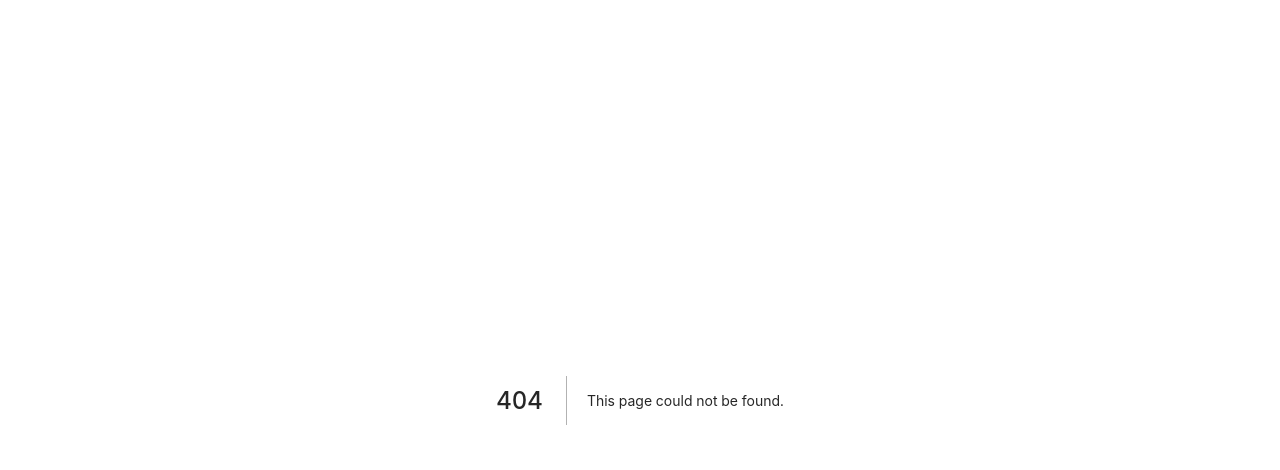
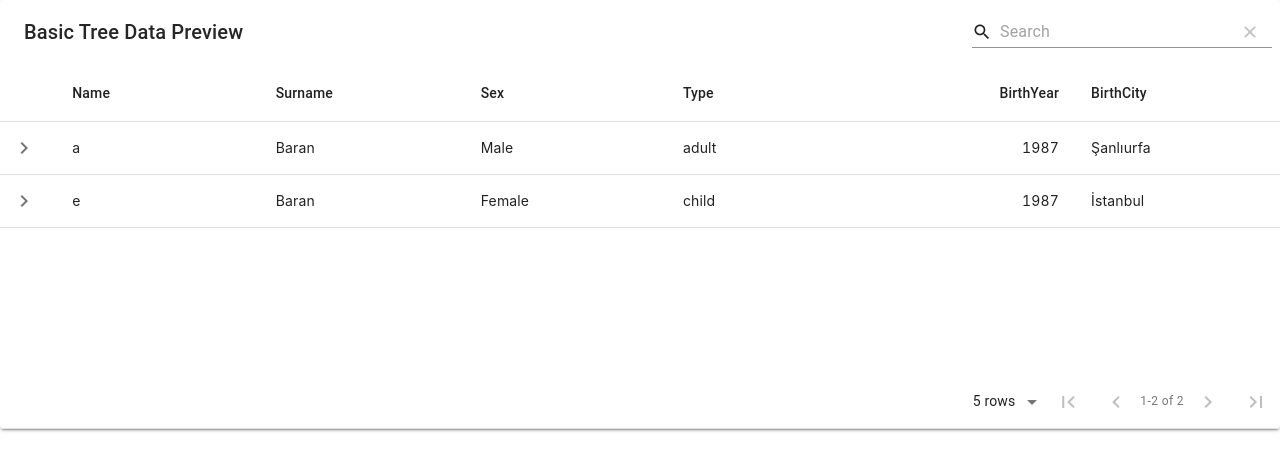
Before and after one commit to Automedon/ExampleOfCodeAdvanced, a Next.js app: page /materialTable in a window 1280 px wide. Before the commit this address had no page. Shown: the top 470 px of the page. Built offline with nearby package versions, Linux system fonts and the light colour scheme.

Commit message:
Example of Code : Antd Table

```diff
--- a/pages/__document.tsx
+++ b/pages/_document.tsx
@@ -1,4 +1,4 @@
-import Document from "next/document";
+import Document, { Html, Head, Main, NextScript } from "next/document";
 import { ServerStyleSheet } from "styled-components";
 import { DocumentContext } from "next/dist/next-server/lib/utils";
 
@@ -28,4 +28,21 @@ export default class MyDocument extends Document {
       sheet.seal();
     }
   }
+  render() {
+    return (
+      <Html>
+        <Head>
+          <title>Tables</title>
+          <link
+            rel="stylesheet"
+            href="https://fonts.googleapis.com/icon?family=Material+Icons"
+          />
+        </Head>
+        <body>
+          <Main />
+          <NextScript />
+        </body>
+      </Html>
+    );
+  }
 }
--- a/pages/index.tsx
+++ b/pages/index.tsx
@@ -13,6 +13,8 @@ export default function Home() {
       <Link href={"/tablepage"}>Table Page</Link>
       <Link href={"/select"}>Select Page</Link>
       <Link href={"/tablesub"}>Table sub</Link>
+      <Link href={"/materialTable"}>Material Table</Link>
+      <Link href={"/antdTable"}>Antd Table</Link>
     </div>
   );
 }
--- /dev/null
+++ b/pages/materialTable/index.tsx
@@ -0,0 +1,83 @@
+import React from "react";
+import MaterialTable from "material-table";
+
+export default () => {
+  return (
+    <MaterialTable
+      title="Basic Tree Data Preview"
+      data={[
+        {
+          id: 1,
+          name: "a",
+          surname: "Baran",
+          birthYear: 1987,
+          birthCity: 63,
+          sex: "Male",
+          type: "adult",
+        },
+        {
+          id: 2,
+          name: "b",
+          surname: "Baran",
+          birthYear: 1987,
+          birthCity: 34,
+          sex: "Female",
+          type: "adult",
+          parentId: 1,
+        },
+        {
+          id: 3,
+          name: "c",
+          surname: "Baran",
+          birthYear: 1987,
+          birthCity: 34,
+          sex: "Female",
+          type: "child",
+          parentId: 1,
+        },
+        {
+          id: 4,
+          name: "d",
+          surname: "Baran",
+          birthYear: 1987,
+          birthCity: 34,
+          sex: "Female",
+          type: "child",
+          parentId: 3,
+        },
+        {
+          id: 5,
+          name: "e",
+          surname: "Baran",
+          birthYear: 1987,
+          birthCity: 34,
+          sex: "Female",
+          type: "child",
+        },
+        {
+          id: 6,
+          name: "f",
+          surname: "Baran",
+          birthYear: 1987,
+          birthCity: 34,
+          sex: "Female",
+          type: "child",
+          parentId: 5,
+        },
+      ]}
+      columns={[
+        { title: "Name", field: "name" },
+        { title: "Surname", field: "surname" },
+        { title: "Sex", field: "sex" },
+        { title: "Type", field: "type", removable: false },
+        { title: "BirthYear", field: "birthYear", type: "numeric" },
+        {
+          title: "BirthCity",
+          field: "birthCity",
+          lookup: { 34: "İstanbul", 63: "Şanlıurfa" },
+        },
+      ]}
+      parentChildData={(row, rows) => rows.find((a) => a.id === row.parentId)}
+    />
+  );
+};
--- a/styles/globals.css
+++ b/styles/globals.css
@@ -1,3 +1,4 @@
+@import '~antd/dist/antd.css';
 html,
 body {
   padding: 0;
```
Also changed, not shown: package.json (+6 -3 lines), pages/antdTable/index.tsx (added, +78 -0 lines), 1 other file (tests, documents, lock files or other folders).
